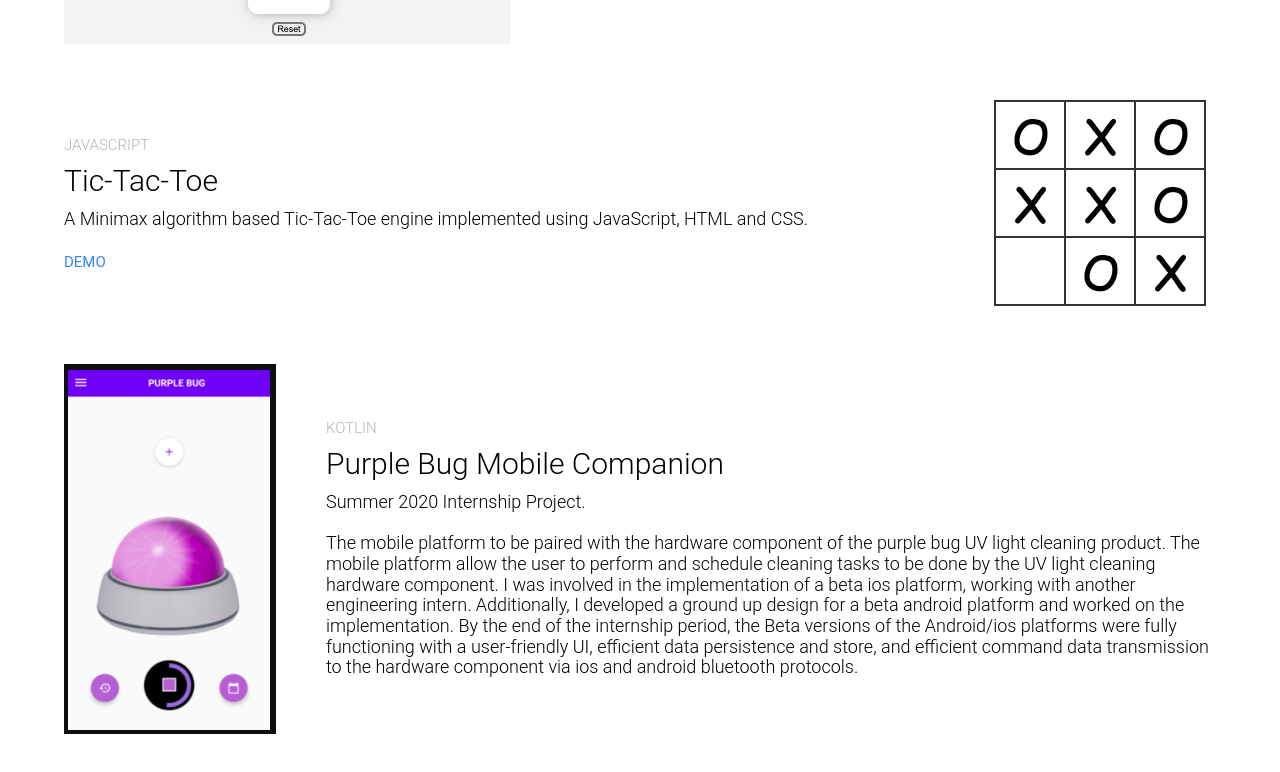
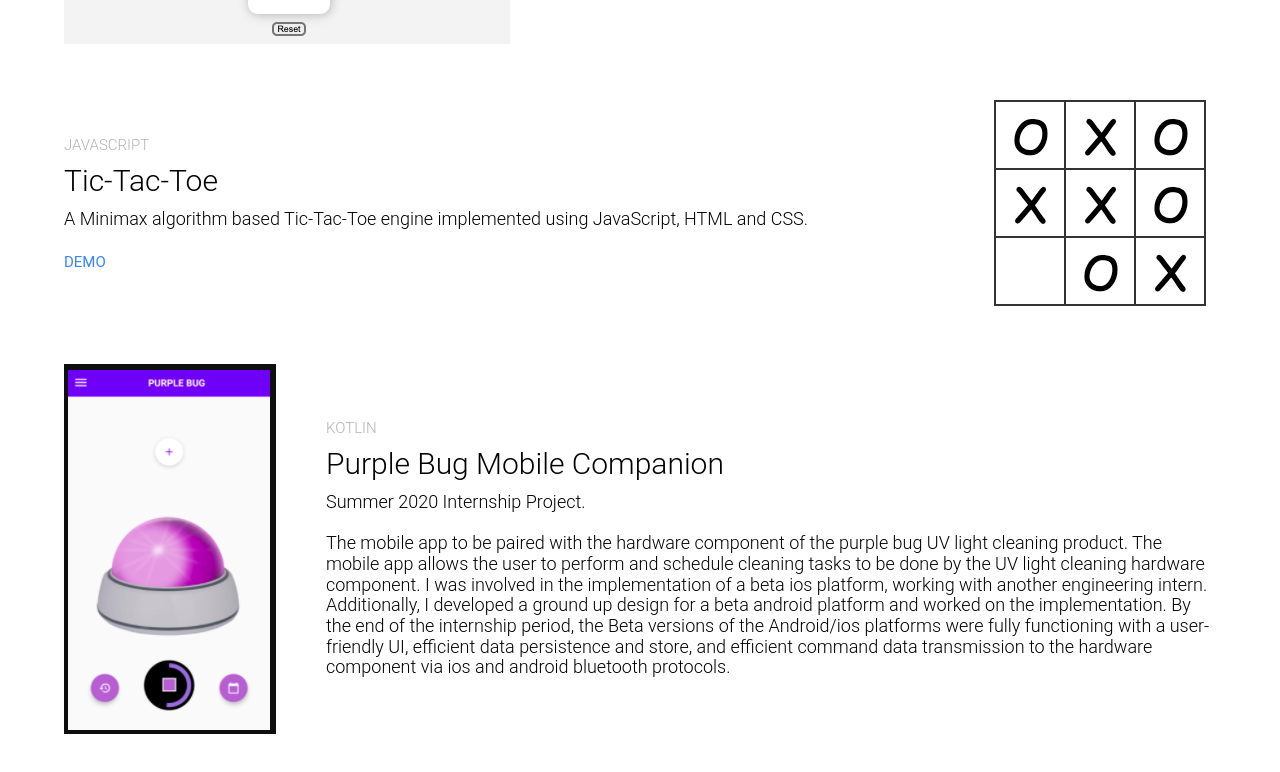
Before and after one commit to indrajeetadityaroy9/indrajeet-portfolio, a website built with Parcel: page index.html in a window 1280 px wide. Shown: the part 4161-4933 px from the top of the page. Built offline with nearby package versions, Linux system fonts and the light colour scheme.

Commit message:
added project details

```diff
--- a/index.html
+++ b/index.html
@@ -230,9 +230,9 @@
         <p>Summer 2020 Internship Project.
           <br>
           <br>
-          The mobile platform to be paired with the hardware
+          The mobile app to be paired with the hardware
           component of the purple bug UV light cleaning product.
-          The mobile platform allow the user to perform and schedule
+          The mobile app allows the user to perform and schedule
           cleaning tasks to be done by the UV light cleaning hardware
           component. I was involved in the implementation of a beta ios
           platform, working with another engineering intern. Additionally,
```
